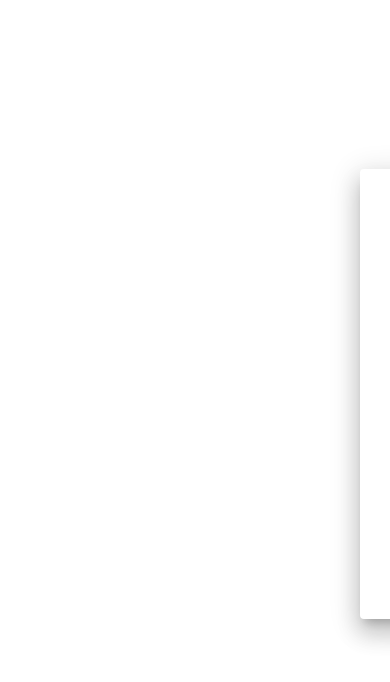
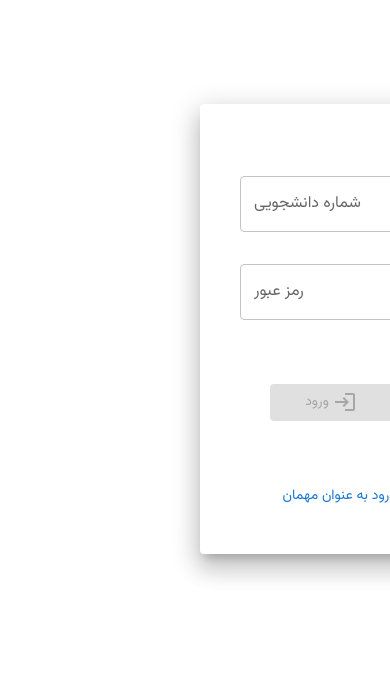
Before and after one commit to aut-graduation-97/Frontend, a Next.js app: page /Login in a window 390 px wide. Shown: the top 682 px of the page. Built offline with nearby package versions, Linux system fonts and the light colour scheme.

Commit message:
fixed: responsive login page bug

```diff
--- a/components/Login/LoginFrom.js
+++ b/components/Login/LoginFrom.js
@@ -48,7 +48,7 @@ export default function LoginForm() {
 
   const guestLoginHandler = () => {};
   return (
-    <FormControl sx={{ m: 5 }}>
+    <FormControl sx={{ mx: 5, py:5, display: 'flex', alignItems:'center' }}>
       <TextField
         id="outlined-basic"
         label="شماره دانشجویی"
@@ -56,7 +56,7 @@ export default function LoginForm() {
         autoComplete="current-username"
         onChange={usernameChangeHandler}
         error={!userNameIsValid}
-        sx={{ my: 4 }}
+        sx={{ my: 4 , width: '100%'}}
       />
 
       <TextField
@@ -66,7 +66,7 @@ export default function LoginForm() {
         autoComplete="current-password"
         onChange={passwordChangeHandler}
         error={!passwordIsValid}
-        sx={{ mb: 4 }}
+        sx={{ mb: 4, width: '100%' }}
       />
 
       <LoadingButton
@@ -77,13 +77,13 @@ export default function LoginForm() {
         loading={loading}
         loadingPosition="start"
         variant="contained"
-        sx={{ my: 4 }}
+        sx={{ my: 4, width:'70%'  }}
       >
         ورود
       </LoadingButton>
       <Divider />
       {/* TODO: change with actual link */}
-      <Button variant="text" sx={{ mt: 3 }} onClick={(e)=> router.push("/")}>
+      <Button variant="text" sx={{ mt: 3}} onClick={(e)=> router.push("/")}>
         ورود به عنوان مهمان
       </Button>
     </FormControl>
--- a/pages/Login.js
+++ b/pages/Login.js
@@ -1,19 +1,17 @@
 import Box from '@mui/material/Box';
 import LoginForm from '../components/Login/LoginFrom';
 import Paper from '@mui/material/Paper';
-
 export default function Login() {
   return (
     <Box
       sx={{
-        width: '300px',
-        height: '600px',
-        m: 'auto',
-        top: '20vh',
-        position: 'relative',
+        display: 'flex',
+        justifyContent: 'center',
+        alignItems: 'center',
+        px: 5,
       }}
     >
-      <Paper elevation={15}>
+      <Paper elevation={15} sx={{ mt: 13, width: 400 }}>
         <LoginForm />
       </Paper>
     </Box>
--- a/pages/index.js
+++ b/pages/index.js
@@ -1,7 +1,7 @@
 export default function Home() {
   return (
     <div >
-      Test !
+     IF U SEE THIS SCREEN, IT MEANS THAT EITHER NOT IMPLEMENTED OR THE DEVELOPER IS DUMB AF
     </div>
   )
 }
```
